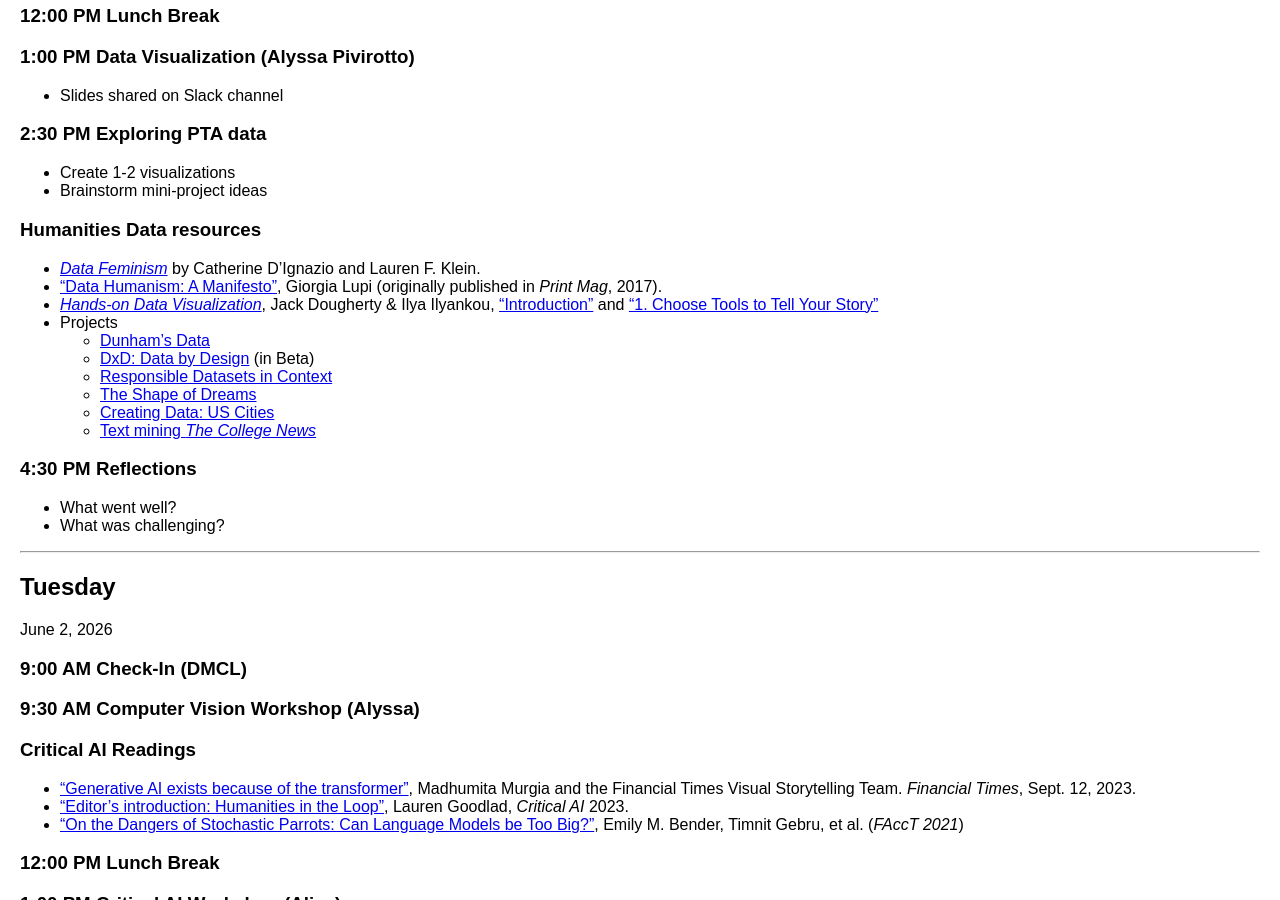
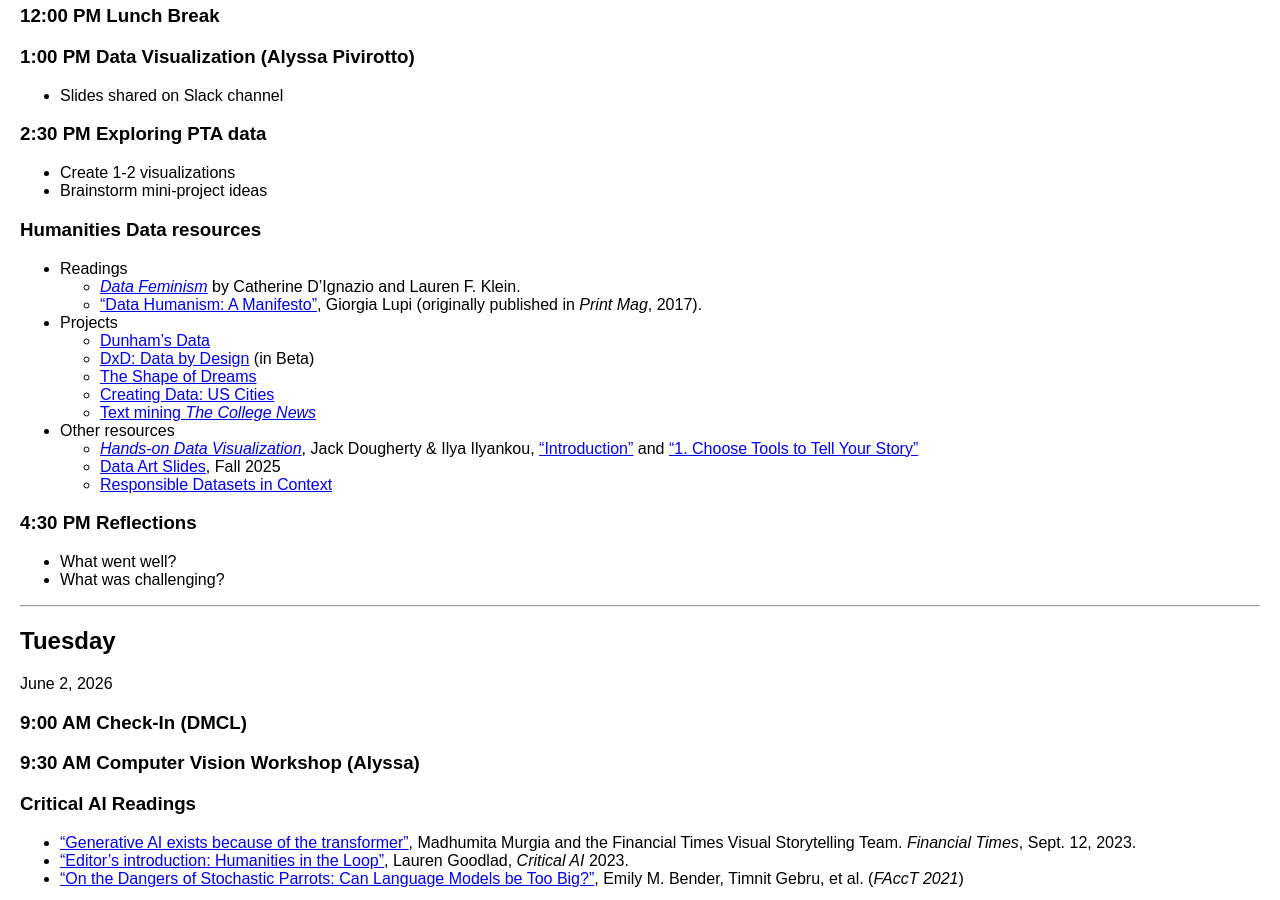
Before and after one commit to digbmc/dssf-syll, a Jekyll site: the page built from _weeks/02-data.md, in a window 1280 px wide and 900 px high, scrolled down 630 px. Built offline with Jekyll 4.4.1, drawn with Linux system fonts in a browser that asks for light colours.

Commit message:
added data art slides

```diff
--- a/_weeks/02-data.md
+++ b/_weeks/02-data.md
@@ -32,16 +32,19 @@
 - Brainstorm mini-project ideas
 
 ### Humanities Data resources
-- [*Data Feminism*](https://data-feminism.mitpress.mit.edu/) by Catherine D'Ignazio and Lauren F. Klein.
-- ["Data Humanism: A Manifesto"](https://giorgialupi.com/data-humanism-my-manifesto-for-a-new-data-wold), Giorgia Lupi (originally published in *Print Mag*, 2017).
-- *[Hands-on Data Visualization](https://handsondataviz.org/)*, Jack Dougherty & Ilya Ilyankou, [“Introduction”](https://handsondataviz.org/introduction.html) and [“1. Choose Tools to Tell Your Story”](https://handsondataviz.org/choose.html)
+- Readings
+  - [*Data Feminism*](https://data-feminism.mitpress.mit.edu/) by Catherine D'Ignazio and Lauren F. Klein.
+  - ["Data Humanism: A Manifesto"](https://giorgialupi.com/data-humanism-my-manifesto-for-a-new-data-wold), Giorgia Lupi (originally published in *Print Mag*, 2017).
 - Projects
   - [Dunham's Data](https://visualizations.dunhamsdata.org/1947-60personnelflow/)
   - [DxD: Data by Design](https://dataxdesign.io/) (in Beta)
-  - [Responsible Datasets in Context](https://www.responsible-datasets-in-context.com/)
   - [The Shape of Dreams](https://the-shape-of-dreams.com/#/)
   - [Creating Data: US Cities](https://creatingdata.us/datasets/US-cities/#)
   - [Text mining *The College News*](https://digitalscholarship.brynmawr.edu/collegenews/)
+- Other resources
+  - *[Hands-on Data Visualization](https://handsondataviz.org/)*, Jack Dougherty & Ilya Ilyankou, [“Introduction”](https://handsondataviz.org/introduction.html) and [“1. Choose Tools to Tell Your Story”](https://handsondataviz.org/choose.html)
+  - [Data Art Slides](https://www.canva.com/design/DAG0jzSbJuA/lOicU0jF9xGlaXnvQ7A3bg/view?utm_content=DAG0jzSbJuA&utm_campaign=designshare&utm_medium=link2&utm_source=uniquelinks&utlId=he9cdd02159#1), Fall 2025
+  - [Responsible Datasets in Context](https://www.responsible-datasets-in-context.com/)
 
 ### 4:30 PM Reflections
 - What went well?
```
